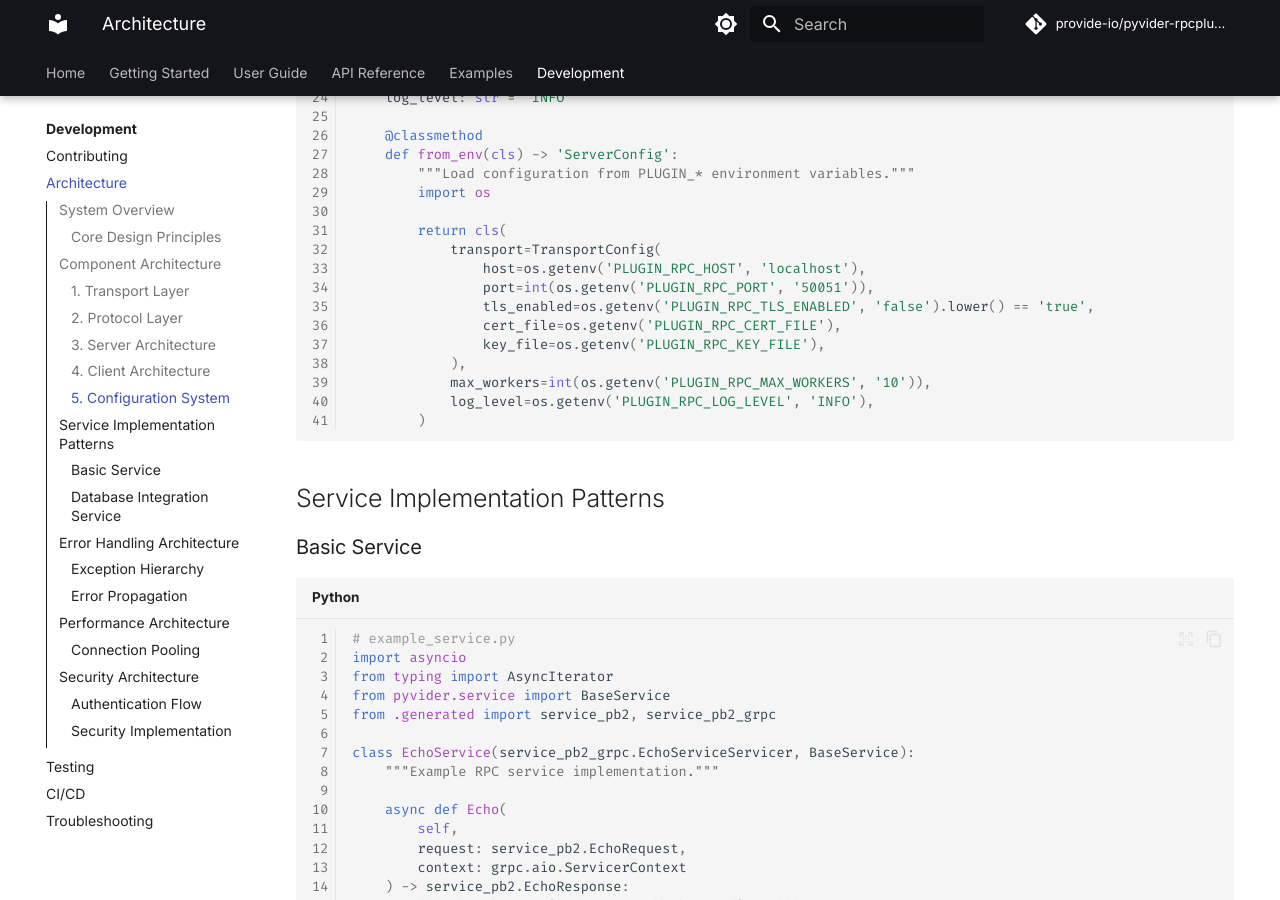
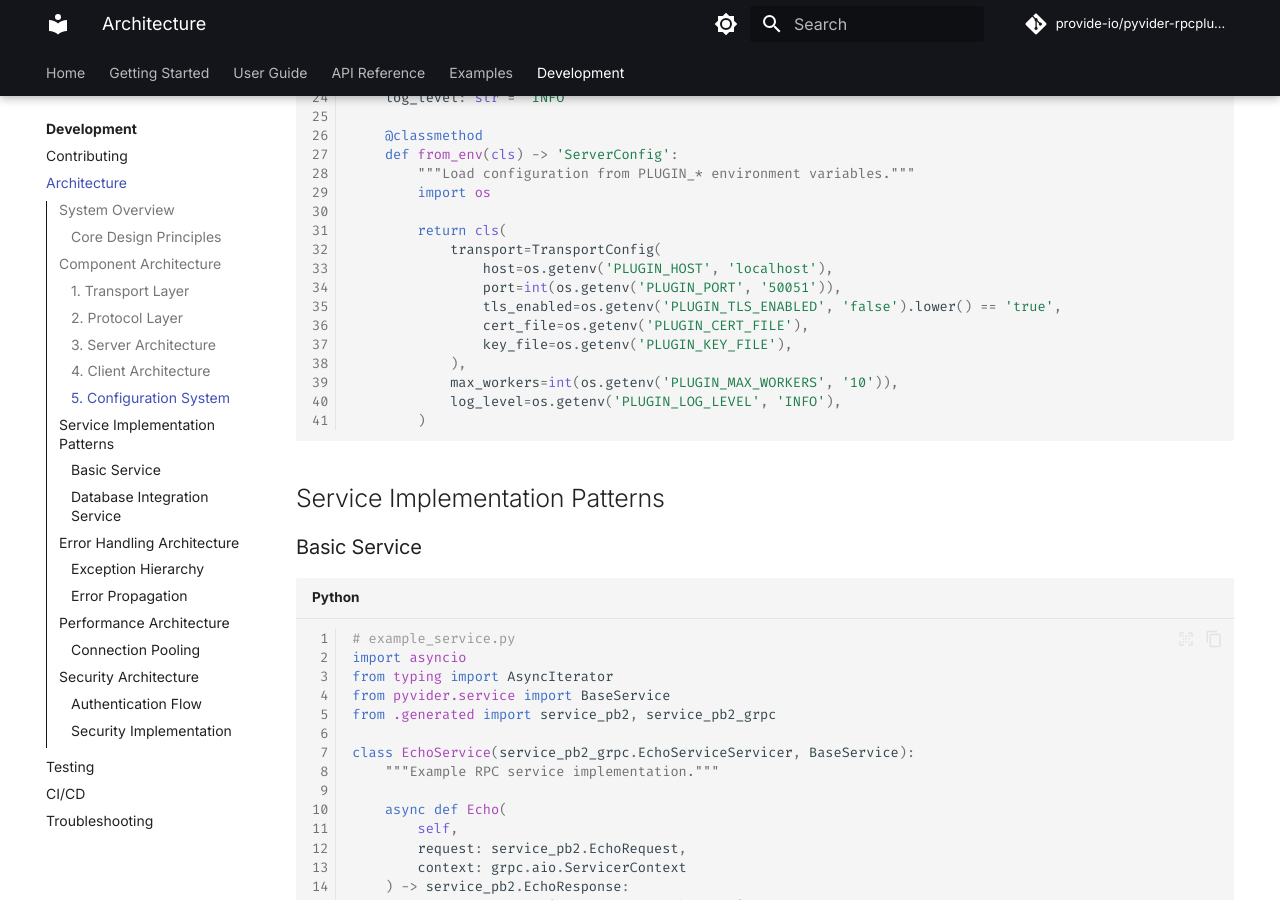
Before and after one commit to provide-io/pyvider-rpcplugin, an MkDocs documentation site: the page built from docs/development/architecture.md, in a window 1280 px wide and 900 px high, scrolled down 6380 px. Built offline with MkDocs 1.6.1 and Material for MkDocs 9.7.7, drawn with Linux system fonts in a browser that asks for light colours; comment, search, counter and statistics services are not loaded; the version menu is left out.

Commit message:
🔼⚙️ [skip ci] auto-commit

````diff
--- a/docs/development/architecture.md
+++ b/docs/development/architecture.md
@@ -274,14 +274,14 @@ class ServerConfig:
 
         return cls(
             transport=TransportConfig(
-                host=os.getenv('PLUGIN_RPC_HOST', 'localhost'),
-                port=int(os.getenv('PLUGIN_RPC_PORT', '50051')),
-                tls_enabled=os.getenv('PLUGIN_RPC_TLS_ENABLED', 'false').lower() == 'true',
-                cert_file=os.getenv('PLUGIN_RPC_CERT_FILE'),
-                key_file=os.getenv('PLUGIN_RPC_KEY_FILE'),
+                host=os.getenv('PLUGIN_HOST', 'localhost'),
+                port=int(os.getenv('PLUGIN_PORT', '50051')),
+                tls_enabled=os.getenv('PLUGIN_TLS_ENABLED', 'false').lower() == 'true',
+                cert_file=os.getenv('PLUGIN_CERT_FILE'),
+                key_file=os.getenv('PLUGIN_KEY_FILE'),
             ),
-            max_workers=int(os.getenv('PLUGIN_RPC_MAX_WORKERS', '10')),
-            log_level=os.getenv('PLUGIN_RPC_LOG_LEVEL', 'INFO'),
+            max_workers=int(os.getenv('PLUGIN_MAX_WORKERS', '10')),
+            log_level=os.getenv('PLUGIN_LOG_LEVEL', 'INFO'),
         )
 ```
 
````
Also changed, not shown: docs/api/client/connection.md (+2 -2 lines), docs/getting-started/quick-start.md (+1 -1 lines), docs/guide/concepts/transports.md (+3 -3 lines), docs/guide/security/magic-cookies.md (+5 -5 lines).
